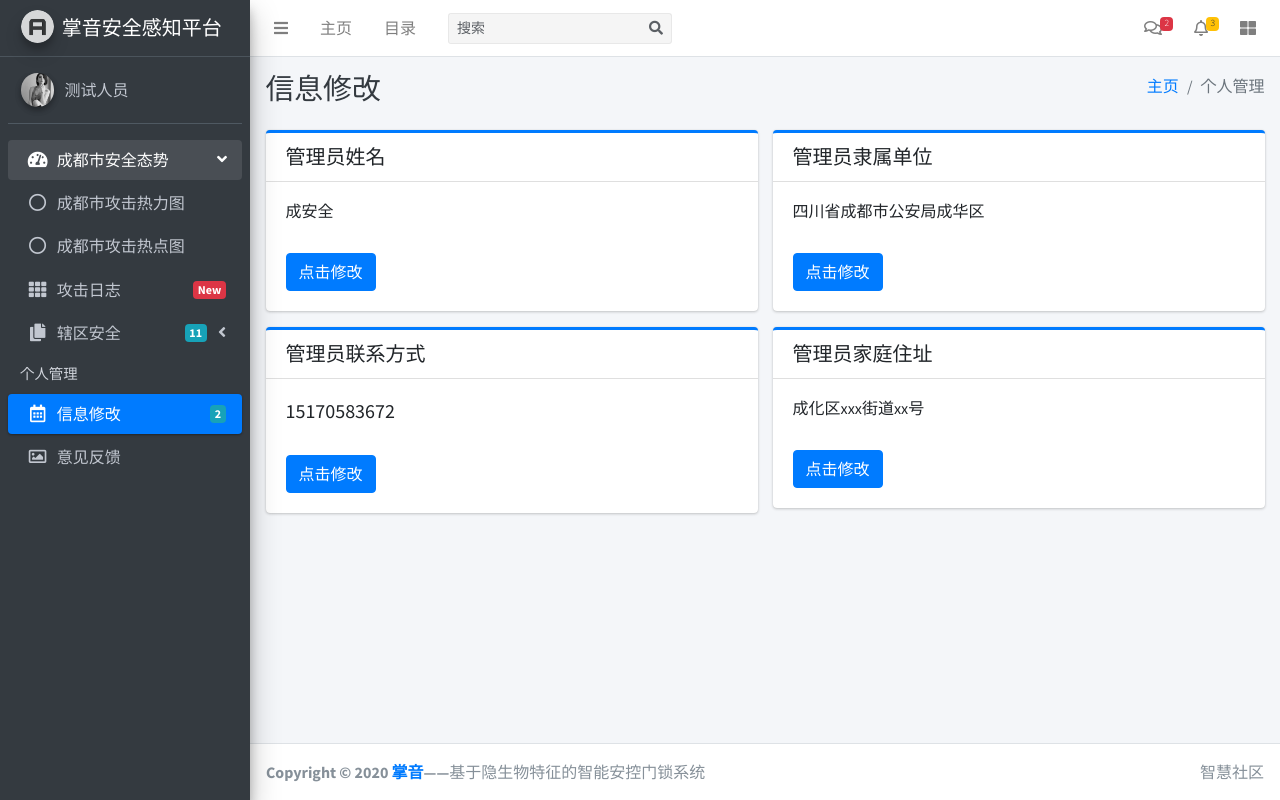
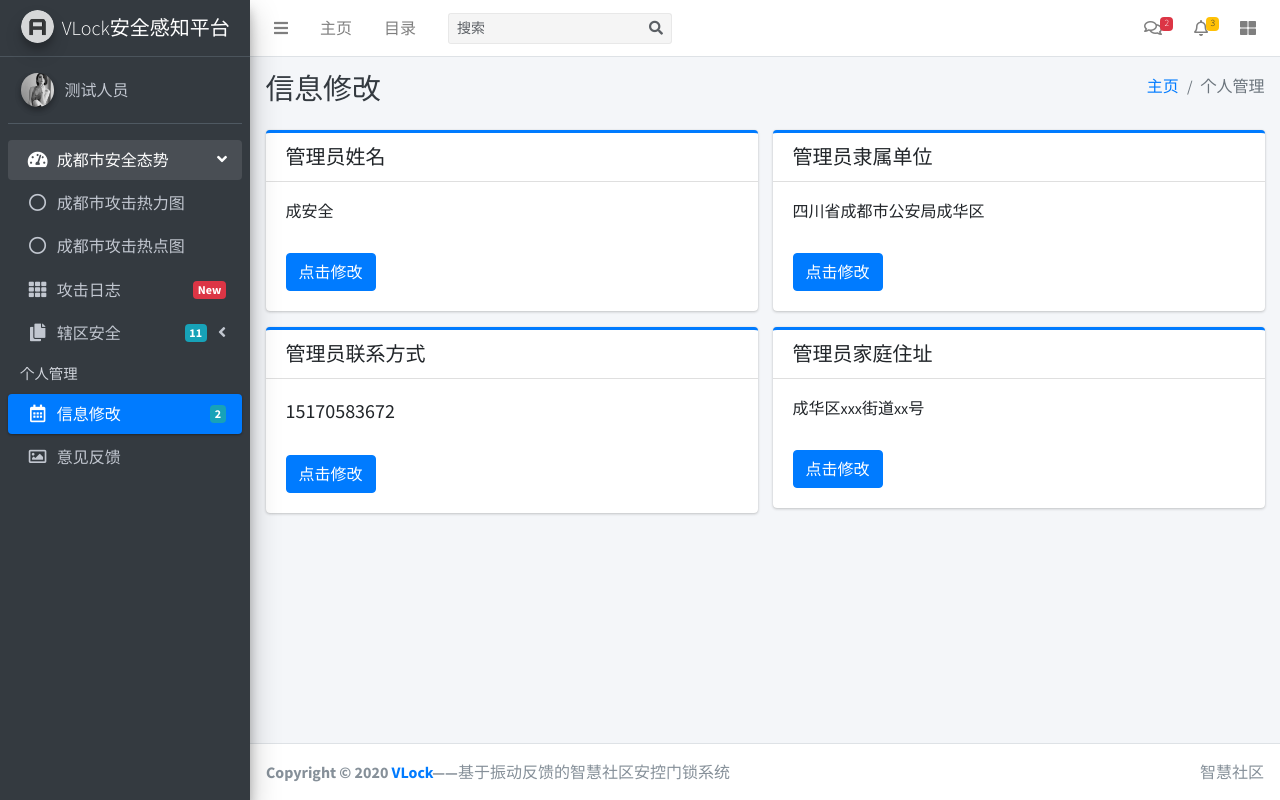
Before and after one commit to hand-sound-organization/Web, a Flask app: page /HeatMap_chengdu/changeInfo in a window 1280 px wide. Run offline with Flask 2, Linux system fonts and the light colour scheme; a user stored in the database is signed in; some libraries are stand-ins or nearby versions.

Commit message:
vlock版本

```diff
--- a/templates/advise.html
+++ b/templates/advise.html
@@ -9,7 +9,7 @@ scratch. This page gets rid of all links and provides the needed markup only.
   <meta name="viewport" content="width=device-width, initial-scale=1">
   <meta http-equiv="x-ua-compatible" content="ie=edge">
 
-  <title>掌音|成都市安全态势</title>
+  <title>VLock|成都市安全态势</title>
 
   <!-- Font Awesome Icons -->
   <!-- Font Awesome -->
@@ -132,7 +132,7 @@ scratch. This page gets rid of all links and provides the needed markup only.
     <a href="{{ url_for('homepage') }}" class="brand-link">
       <img src="{{ url_for('static',filename='dist/img/AdminLTELogo.png') }}" alt="AdminLTE Logo" class="brand-image img-circle elevation-3"
            style="opacity: .8">
-      <span class="brand-text font-weight-light">掌音安全感知平台</span>
+      <span class="brand-text font-weight-light">VLock安全感知平台</span>
     </a>
 
     <!-- Sidebar -->
@@ -366,7 +366,7 @@ scratch. This page gets rid of all links and provides the needed markup only.
       智慧社区
     </div>
     <!-- Default to the left -->
-    <strong>Copyright &copy; 2020 <a href="https://adminlte.io">掌音</a>——</strong>基于隐生物特征的智能安控门锁系统
+    <strong>Copyright &copy; 2020 <a href="https://adminlte.io">VLock</a>——</strong>基于振动反馈的智慧社区安控门锁系统
   </footer>
 </div>
 <!-- ./wrapper -->
--- a/templates/area.html
+++ b/templates/area.html
@@ -9,7 +9,7 @@ scratch. This page gets rid of all links and provides the needed markup only.
   <meta name="viewport" content="width=device-width, initial-scale=1">
   <meta http-equiv="x-ua-compatible" content="ie=edge">
 
-  <title>掌音|成都市安全态势</title>
+  <title>VLock|成都市安全态势</title>
 
   <!-- Font Awesome Icons -->
   <link rel="stylesheet" href="{{ url_for('static',filename='plugins/fontawesome-free/css/all.min.css') }}">
@@ -131,7 +131,7 @@ scratch. This page gets rid of all links and provides the needed markup only.
     <a href="{{ url_for('homepage') }}" class="brand-link">
       <img src="{{ url_for('static',filename='dist/img/AdminLTELogo.png') }}" alt="AdminLTE Logo" class="brand-image img-circle elevation-3"
            style="opacity: .8">
-      <span class="brand-text font-weight-light">掌音安全感知平台</span>
+      <span class="brand-text font-weight-light">VLock安全感知平台</span>
     </a>
 
     <!-- Sidebar -->
@@ -375,7 +375,7 @@ scratch. This page gets rid of all links and provides the needed markup only.
       智慧社区
     </div>
     <!-- Default to the left -->
-    <strong>Copyright &copy; 2020 <a href="https://adminlte.io">掌音</a>——</strong>基于隐生物特征的智能安控门锁系统
+    <strong>Copyright &copy; 2020 <a href="https://adminlte.io">VLock</a>——</strong>基于振动反馈的智慧社区安控门锁系统
   </footer>
 </div>
 <!-- ./wrapper -->
--- a/templates/attackLog.html
+++ b/templates/attackLog.html
@@ -132,7 +132,7 @@ scratch. This page gets rid of all links and provides the needed markup only.
     <a href="{{ url_for('homepage') }}" class="brand-link">
       <img src="{{ url_for('static',filename='dist/img/AdminLTELogo.png') }}" alt="AdminLTE Logo" class="brand-image img-circle elevation-3"
            style="opacity: .8">
-      <span class="brand-text font-weight-light">掌音安全感知平台</span>
+      <span class="brand-text font-weight-light">VLock安全感知平台</span>
     </a>
 
     <!-- Sidebar -->
@@ -342,7 +342,7 @@ scratch. This page gets rid of all links and provides the needed markup only.
       智慧社区
     </div>
     <!-- Default to the left -->
-    <strong>Copyright &copy; 2020 <a href="https://adminlte.io">掌音</a>——</strong>基于隐生物特征的智能安控门锁系统
+    <strong>Copyright &copy; 2020 <a href="https://adminlte.io">VLock</a>——</strong>基于振动反馈的智慧社区安控门锁系统
   </footer>
 </div>
 <!-- ./wrapper -->
--- a/templates/changeInfo.html
+++ b/templates/changeInfo.html
@@ -9,7 +9,7 @@ scratch. This page gets rid of all links and provides the needed markup only.
   <meta name="viewport" content="width=device-width, initial-scale=1">
   <meta http-equiv="x-ua-compatible" content="ie=edge">
 
-  <title>掌音|成都市安全态势</title>
+  <title>VLock|成都市安全态势</title>
 
   <!-- Font Awesome Icons -->
     <link rel="stylesheet" href="{{ url_for('static',filename='plugins/fontawesome-free/css/all.min.css') }}">
@@ -128,7 +128,7 @@ scratch. This page gets rid of all links and provides the needed markup only.
     <a href="{{ url_for('homepage') }}" class="brand-link">
       <img src="{{ url_for('static',filename='dist/img/AdminLTELogo.png') }}" alt="AdminLTE Logo" class="brand-image img-circle elevation-3"
            style="opacity: .8">
-      <span class="brand-text font-weight-light">掌音安全感知平台</span>
+      <span class="brand-text font-weight-light">VLock安全感知平台</span>
     </a>
 
     <!-- Sidebar -->
@@ -351,7 +351,7 @@ scratch. This page gets rid of all links and provides the needed markup only.
                 <h5 class="m-0">管理员家庭住址</h5>
               </div>
               <div class="card-body">
-                <h6 class="card-text">成化区xxx街道xx号</h6>
+                <h6 class="card-text">成华区xxx街道xx号</h6>
 
                 <br/>
                 <a href="#" class="btn btn-primary">点击修改</a>
@@ -384,7 +384,7 @@ scratch. This page gets rid of all links and provides the needed markup only.
       智慧社区
     </div>
     <!-- Default to the left -->
-    <strong>Copyright &copy; 2020 <a href="https://adminlte.io">掌音</a>——</strong>基于隐生物特征的智能安控门锁系统
+    <strong>Copyright &copy; 2020 <a href="https://adminlte.io">VLock</a>——</strong>基于振动反馈的智慧社区安控门锁系统
   </footer>
 </div>
 <!-- ./wrapper -->
--- a/templates/login.html
+++ b/templates/login.html
@@ -117,8 +117,8 @@
 
 <div class="table">
     <form action="judgement" method="post">
-  <div class="wel">掌音安全感知平台登录</div>
-  <div class="wel1">智慧社区中基于隐生物特征的智能安控门锁系统</div>
+  <div class="wel">VLock安全感知平台登录</div>
+  <div class="wel1">基于振动反馈的智慧社区安控门锁系统</div>
   <div class="user">
     <div id="yonghu" style=""><img src="{{ url_for('static',filename='dist/img/yhm.png') }}" /></div>
     <input type="text" name="username" placeholder="用户名" />
--- a/templates/start1.html
+++ b/templates/start1.html
@@ -9,7 +9,7 @@ scratch. This page gets rid of all links and provides the needed markup only.
   <meta name="viewport" content="width=device-width, initial-scale=1">
   <meta http-equiv="x-ua-compatible" content="ie=edge">
 
-  <title>掌音|成都市安全态势</title>
+  <title>VLock|成都市安全态势</title>
 
   <script src="//webapi.amap.com/maps?v=1.4.15&key=4217c8330d42994f2fad60b0f37c20f1"></script>
   <script type="text/javascript" src="https://webapi.amap.com/maps?v=1.4.15&key=4217c8330d42994f2fad60b0f37c20f1&plugin=AMap.DistrictSearch"></script>
@@ -131,7 +131,7 @@ scratch. This page gets rid of all links and provides the needed markup only.
     <a href="{{ url_for('homepage') }}" class="brand-link">
       <img src="{{ url_for('static',filename='dist/img/AdminLTELogo.png') }}" alt="AdminLTE Logo" class="brand-image img-circle elevation-3"
            style="opacity: .8">
-      <span class="brand-text font-weight-light">掌音安全感知平台</span>
+      <span class="brand-text font-weight-light">VLock安全感知平台</span>
     </a>
 
     <!-- Sidebar -->
@@ -428,7 +428,7 @@ scratch. This page gets rid of all links and provides the needed markup only.
       智慧社区
     </div>
     <!-- Default to the left -->
-    <strong>Copyright &copy; 2020 <a href="https://adminlte.io">掌音</a>——</strong>基于隐生物特征的智能安控门锁系统
+    <strong>Copyright &copy; 2020 <a href="https://adminlte.io">VLock</a>——</strong>基于振动反馈的智慧社区安控门锁系统
   </footer>
 </div>
 
--- a/templates/start2.html
+++ b/templates/start2.html
@@ -9,7 +9,7 @@ scratch. This page gets rid of all links and provides the needed markup only.
   <meta name="viewport" content="width=device-width, initial-scale=1">
   <meta http-equiv="x-ua-compatible" content="ie=edge">
 
-  <title>掌音|成都市安全态势</title>
+  <title>VLock|成都市安全态势</title>
 
   <script src="//webapi.amap.com/maps?v=1.4.15&key=4217c8330d42994f2fad60b0f37c20f1"></script>
   <script type="text/javascript" src="https://webapi.amap.com/maps?v=1.4.15&key=4217c8330d42994f2fad60b0f37c20f1&plugin=AMap.DistrictSearch"></script>
@@ -132,7 +132,7 @@ scratch. This page gets rid of all links and provides the needed markup only.
     <a href="{{ url_for('homepage') }}" class="brand-link">
       <img src="{{ url_for('static',filename='dist/img/AdminLTELogo.png') }}" alt="AdminLTE Logo" class="brand-image img-circle elevation-3"
            style="opacity: .8">
-      <span class="brand-text font-weight-light">掌音安全感知平台</span>
+      <span class="brand-text font-weight-light">VLock安全感知平台</span>
     </a>
 
     <!-- Sidebar -->
@@ -430,7 +430,7 @@ scratch. This page gets rid of all links and provides the needed markup only.
       智慧社区
     </div>
     <!-- Default to the left -->
-    <strong>Copyright &copy; 2020 <a href="https://adminlte.io">掌音</a>——</strong>基于隐生物特征的智能安控门锁系统
+    <strong>Copyright &copy; 2020 <a href="https://adminlte.io">VLock</a>——</strong>基于振动反馈的智慧社区安控门锁系统
   </footer>
 </div>
 
--- a/view.py
+++ b/view.py
@@ -21,8 +21,8 @@ def judgement():
     username = request.form['username']
     password = request.form['password']
     user = User.query.filter(User.username == username, User.password == password).all()
-    if username == '掌音测试1':
-        username = '掌音测试1'
+    if username == '测试人员':
+        username = '测试人员'
     elif username == 'jiangrenkai':
         username = '姜人楷'
     elif username == 'xiangguangyu':
```
Also changed, not shown: Database.db, README.md.
